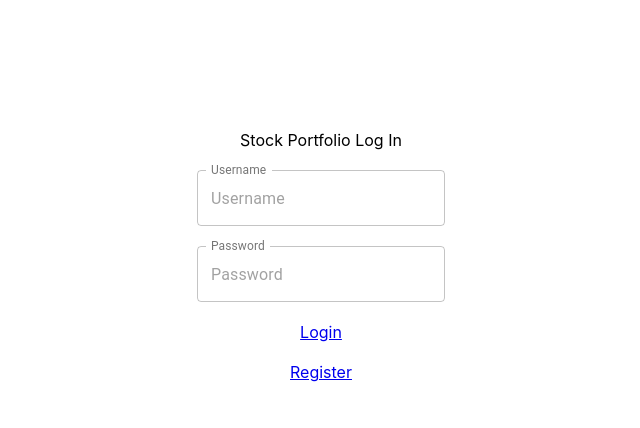
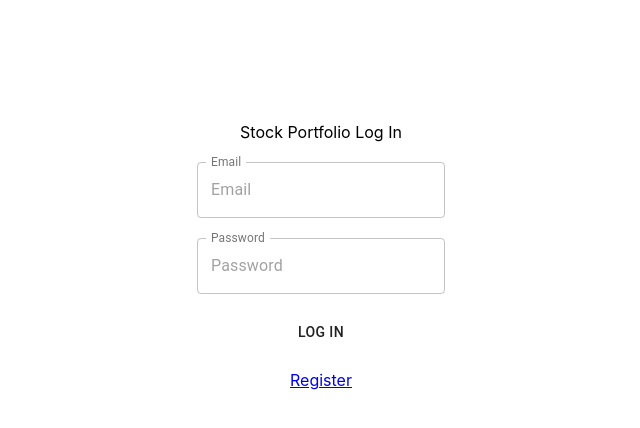
Before and after one commit to azheng4119/stock-portfolio-web, a React (Create React App) app: page / in a window 1280 px wide. Shown: the top 428 px of the page, without its empty margins (319-959 px from the left). Built offline with nearby package versions, Linux system fonts and the light colour scheme.

Commit message:
hashing password from front end

```diff
--- a/package.json
+++ b/package.json
@@ -5,6 +5,7 @@
   "dependencies": {
     "@material-ui/core": "^4.5.0",
     "axios": "^0.19.0",
+    "blueimp-md5": "^2.12.0",
     "react": "^16.10.1",
     "react-dom": "^16.10.1",
     "react-redux": "^7.1.1",
--- a/src/components/vendor.js
+++ b/src/components/vendor.js
@@ -43,11 +43,11 @@ class Vendor extends React.Component {
         } else {
             try {
                 let { data } = await axios.get(`https://api-stock-portfolio.herokuapp.com/symbols/${this.state.tracker}`)
-                if (data['4. close']) {
+                if (data["Global Quote"]["05. price"]) {
                     let ts = new Date();
                     let payload = {
                         symbol: this.state.tracker.toUpperCase(),
-                        cost: data[`4. close`],
+                        cost: data["Global Quote"]["05. price"],
                         timeBought: [ts.toLocaleString()],
                         shares: parseInt(this.state.qty)
                     }
--- a/src/pages/login.js
+++ b/src/pages/login.js
@@ -1,8 +1,11 @@
 import React from 'react';
+import axios from 'axios';
+import md5 from 'blueimp-md5';
 import { Link } from 'react-router-dom';
 import styled from 'styled-components'
 import { connect } from 'react-redux'
 import TextField from '@material-ui/core/TextField';
+import { Button } from '@material-ui/core';
 
 const FlexedDiv = styled.div`
 display: flex;
@@ -16,14 +19,21 @@ class Login extends React.Component {
     constructor(props) {
         super(props);
         this.state = {
-            username: '',
+            email: '',
             password: ''
+        }
+    }
+
+    attemptToLogin = async () => {
+        let {data} = await axios.post(`https://api-stock-portfolio.herokuapp.com/user/login`,this.state)
+        if (data === "Success"){
+
         }
     }
 
     handleChange = name => ({ target }) => {
         this.setState({
-            [name]: target.value
+            [name]: name === "password" ? md5(target.value): target.value
         });
     }
 
@@ -32,10 +42,10 @@ class Login extends React.Component {
             <div>Stock Portfolio Log In</div>
             <br></br>
             <TextField
-                label="Username"
+                label="Email"
                 variant="outlined"
-                onChange={this.handleChange('username')}
-                placeholder="Username"
+                onChange={this.handleChange('email')}
+                placeholder="Email"
                 InputLabelProps={{
                     shrink: true,
                 }} />
@@ -50,7 +60,7 @@ class Login extends React.Component {
                     shrink: true,
                 }} />
             <br></br>
-            <Link to='/portfolio'>Login</Link>
+            <Button onClick={()=>this.attemptToLogin()}>Log In</Button>
             <br></br>
             <Link to='/register'>Register</Link>
         </FlexedDiv>
--- a/src/pages/register.js
+++ b/src/pages/register.js
@@ -8,7 +8,7 @@ import Button from '@material-ui/core/Button';
 
 const FlexedDiv = styled.div`
 display: flex;
-height : 70vw;
+margin-top : 100px;
 flex-direction: column;
 align-items: center;
 justify-content: center;
```
Also changed, not shown: src/components/transactionCard.js (added, +8 -0 lines), 1 other file (tests, documents, lock files or other folders).
